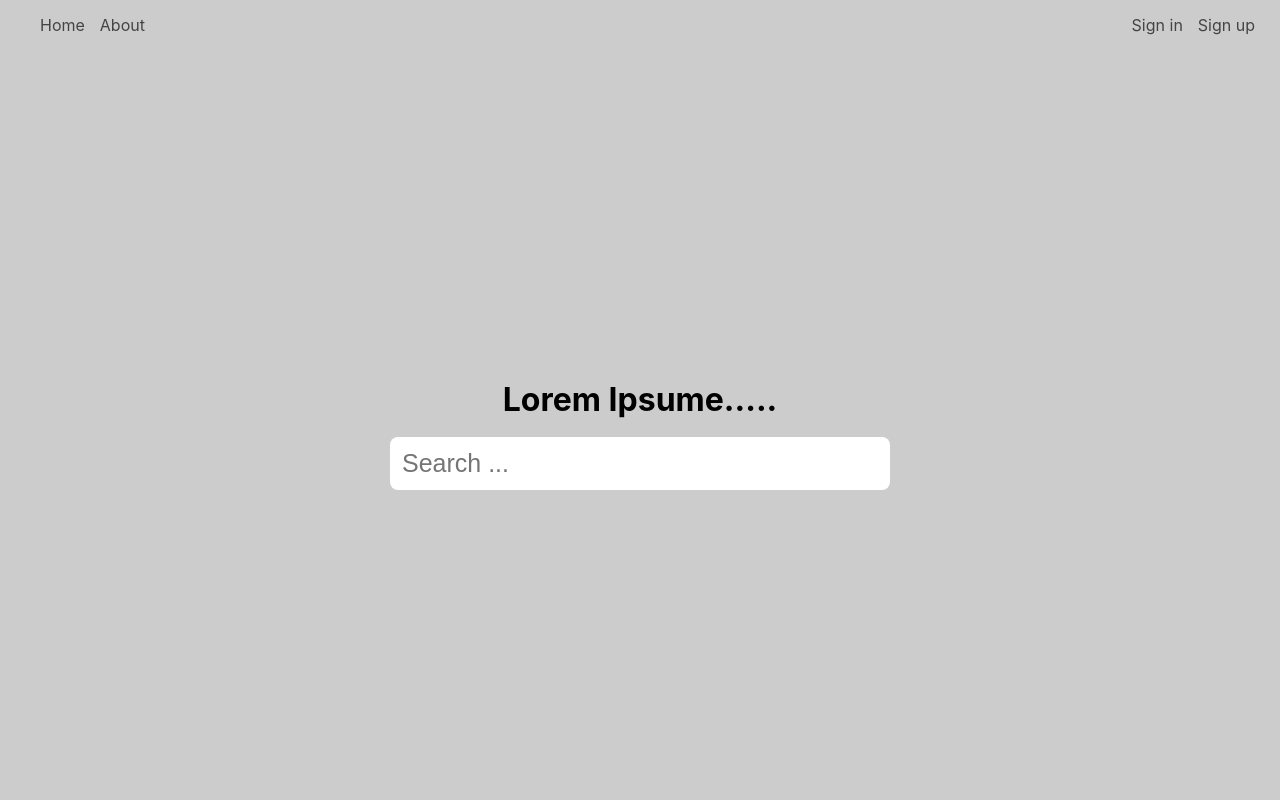
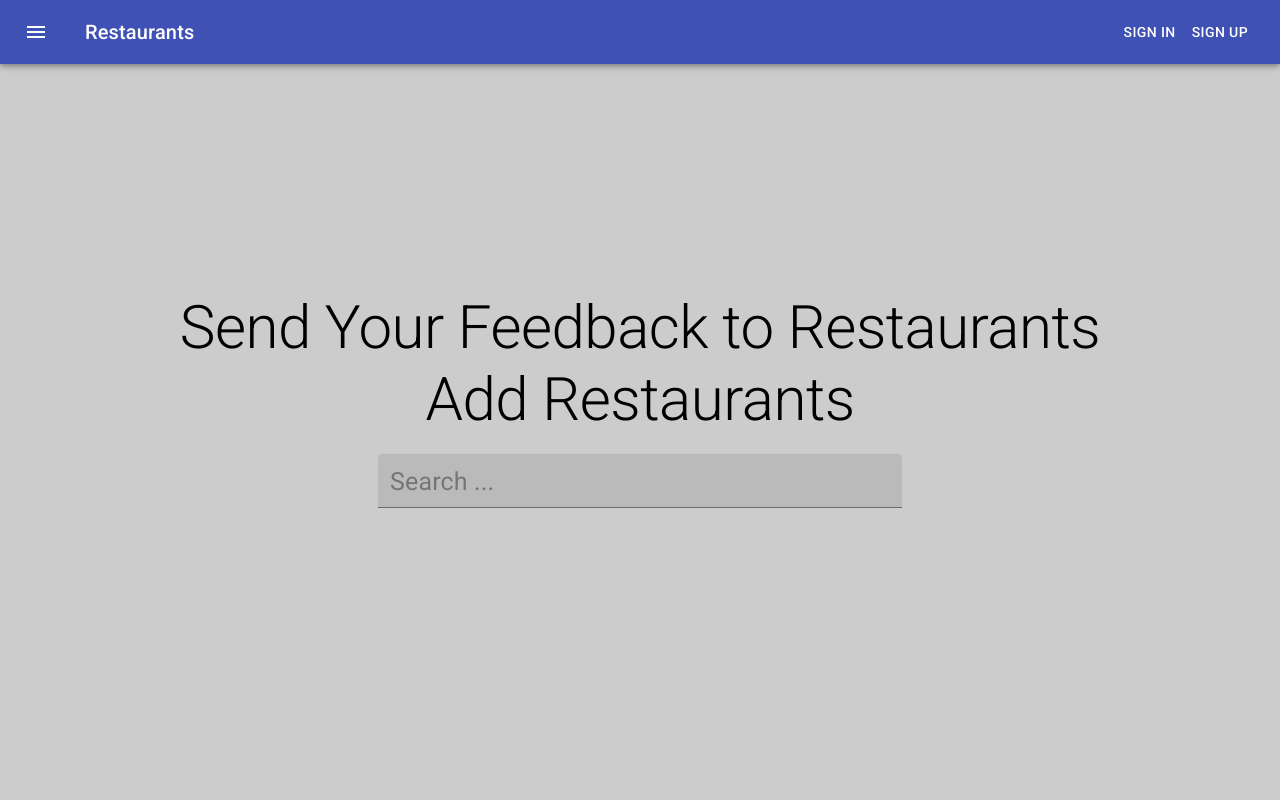
Before and after one commit to Abdullah-Alharbi-Archived-Projects/restaurants-client, a React (Create React App) app: page / in a window 1280 px wide. Shown: the top 800 px of the page. Built offline with nearby package versions, Linux system fonts and the light colour scheme.

Commit message:
using material-ui library

```diff
--- a/src/App.js
+++ b/src/App.js
@@ -1,8 +1,50 @@
 import React, { Component } from "react";
+// import AppBar from "@material-ui/core/AppBar";
+// import Toolbar from "@material-ui/core/Toolbar";
+// import Typography from "@material-ui/core/Typography";
+// import Button from "@material-ui/core/Button";
+// import IconButton from "@material-ui/core/IconButton";
+// import Drawer from "@material-ui/core/Drawer";
+// import List from "@material-ui/core/List";
+// import ListItem from "@material-ui/core/ListItem";
+// import ListItemIcon from "@material-ui/core/ListItemIcon";
+// import ListItemText from "@material-ui/core/ListItemText";
+// import FilledInput from "@material-ui/core/FilledInput";
+
+import {
+  AppBar,
+  Toolbar,
+  Typography,
+  Button,
+  IconButton,
+  Drawer,
+  List,
+  ListItem,
+  ListItemIcon,
+  ListItemText,
+  FilledInput,
+  Divider
+} from "@material-ui/core";
+
+import MenuIcon from "@material-ui/icons/Menu";
+import HomeIcon from "@material-ui/icons/Home";
+import InfoIcon from "@material-ui/icons/Info";
 
 class App extends Component {
   state = {
-    restaurants: [...Array(21).keys()]
+    restaurants: [...Array(21).keys()],
+    left: false
+  };
+
+  toggleDrawer = (side, open) => event => {
+    if (
+      event.type === "keydown" &&
+      (event.key === "Tab" || event.key === "Shift")
+    ) {
+      return;
+    }
+
+    this.setState({ ...this.state, [side]: open });
   };
 
   render() {
@@ -11,33 +53,61 @@ class App extends Component {
         {/* background div */}
         <div className="bg-main"></div>
 
-        {/* navbar */}
-        <nav className="navbar">
-          <ul className="right">
-            <li>
-              <a href="#!">Home</a>
-            </li>
-            <li>
-              <a href="#!">About</a>
-            </li>
-          </ul>
-          <ul className="left">
-            {/* TODO: need to check if the user is signed in */}
-            <li>
-              <a href="#!">Sign in</a>
-            </li>
-            <li>
-              <a href="#!">Sign up</a>
-            </li>
-          </ul>
-        </nav>
+        <AppBar position="fixed" color="primary">
+          <Toolbar>
+            <IconButton
+              edge="start"
+              style={{ marginRight: 25 }}
+              color="inherit"
+              aria-label="menu"
+              onClick={this.toggleDrawer("left", true)}
+            >
+              <MenuIcon />
+            </IconButton>
+            <Typography variant="h6" style={{ flexGrow: 1 }}>
+              Restaurants
+            </Typography>
+            <Button color="inherit">Sign in</Button>
+            <Button color="inherit">Sign up</Button>
+          </Toolbar>
+        </AppBar>
+
+        <Drawer
+          open={this.state.left}
+          onClose={this.toggleDrawer("left", false)}
+        >
+          <div
+            role="presentation"
+            onClick={this.toggleDrawer("left", false)}
+            onKeyDown={this.toggleDrawer("left", false)}
+          >
+            <List style={{ width: 350 }}>
+              <ListItem button>
+                <ListItemIcon>
+                  <HomeIcon />
+                </ListItemIcon>
+                <ListItemText primary="Home" />
+              </ListItem>
+              <Divider />
+              <ListItem button>
+                <ListItemIcon>
+                  <InfoIcon />
+                </ListItemIcon>
+                <ListItemText primary="About" />
+              </ListItem>
+            </List>
+          </div>
+        </Drawer>
         {/* header - search */}
 
         <header className="main">
-          <h1>Lorem Ipsume.....</h1>
+          <Typography variant="h2" component="h1" align="center">
+            Send Your Feedback to Restaurants <br />
+            <span id="add-restaurant">Add Restaurants</span>
+          </Typography>
           <div className="search-input">
             {/* need to add search icon */}
-            <input placeholder="Search ..." />
+            <FilledInput placeholder="Search ..." />
           </div>
         </header>
 
```
